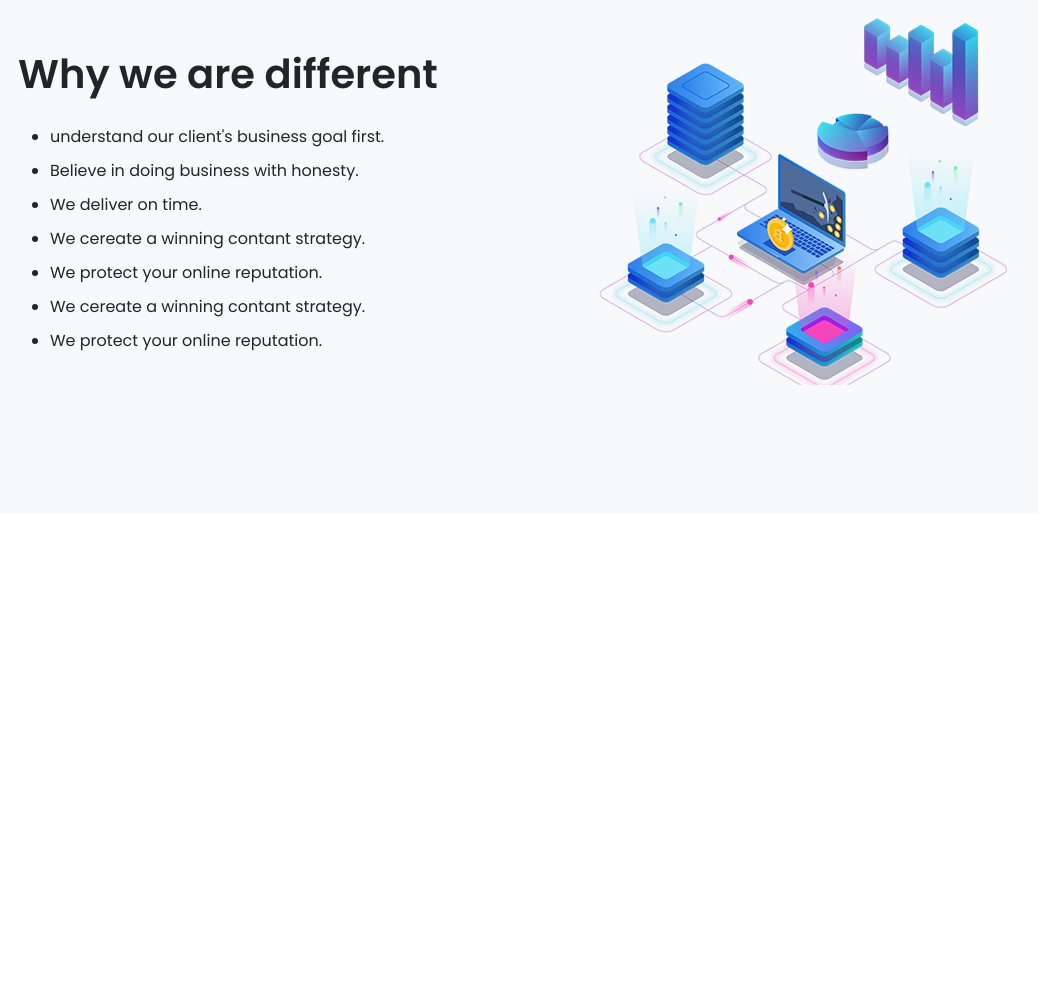
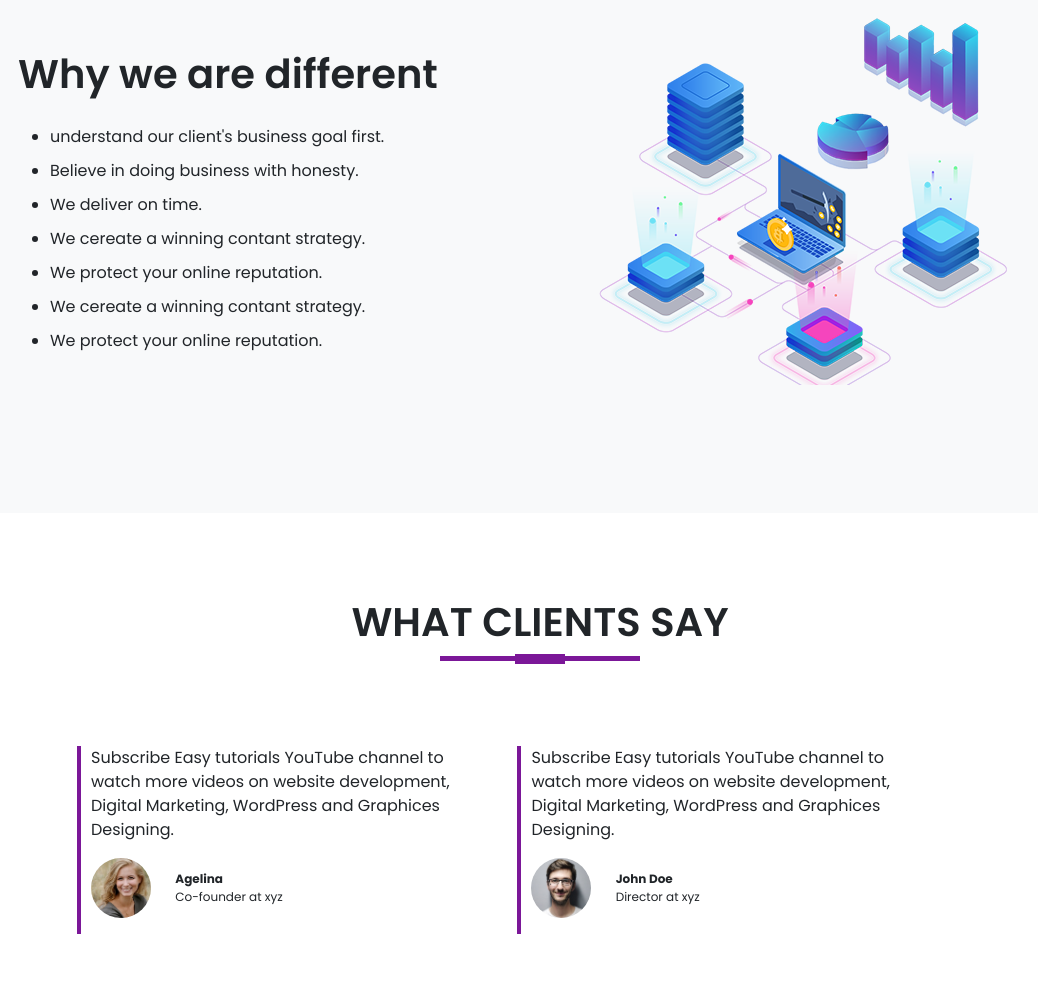
Before and after one commit to Rashed-Rasel/Digital-agency, a plain HTML site: page index.html in a window 1280 px wide. Shown: the part 1777-2764 px from the top of the page, without its empty margins (100-1138 px from the left). Before the commit the page ends 2290 px from the top, so only its background shows below. Drawn offline with Linux system fonts and the light colour scheme.

Commit message:
clients part add

```diff
--- a/css/style.css
+++ b/css/style.css
@@ -191,6 +191,7 @@ body {
 #about .hearder h2 {
   font-weight: 600;
   font-size: 40px;
+  font-family: var(--fontfamily);
 }
 #about .hearder h2::before {
   content: "";
@@ -216,6 +217,7 @@ body {
 #about .about-left p {
   font-size: 40px;
   font-weight: 600;
+  font-family: var(--fontfamily);
   margin-top: 8%;
   margin-bottom: 4%;
 }
@@ -226,3 +228,59 @@ body {
 /* ============================ */
 /* ====ABOUT section end====== */
 /* =========================== */
+
+/* ============================ */
+/* ====Testimonials section start====== */
+/* =========================== */
+#testimonials {
+  margin: 80px 0;
+}
+#testimonials .testimonials_text {
+  border-left: 4px solid #7b1798;
+  margin-top: 50px;
+  margin-bottom: 50px;
+}
+#testimonials .testimonials_text img {
+  height: 60px;
+  width: 60px;
+  border-radius: 50%;
+  margin: 0 10px;
+}
+#testimonials .hearder h2 {
+  font-weight: 600;
+  font-size: 40px;
+  font-family: var(--fontfamily);
+}
+#testimonials .hearder h2::before {
+  content: "";
+  background: #7b1798;
+  height: 5px;
+  width: 200px;
+  margin-left: auto;
+  margin-right: auto;
+  display: block;
+  transform: translateY(63px);
+}
+#testimonials .hearder h2::after {
+  content: "";
+  background: #7b1798;
+  height: 10px;
+  width: 50px;
+  margin-left: auto;
+  margin-right: auto;
+  display: block;
+  margin-bottom: 40px;
+  transform: translateY(8px);
+}
+#testimonials .testimonials_text p {
+  margin: 0 10px;
+  font-family: var(--fontfamily);
+}
+#testimonials .testimonials_text .user_details {
+  display: inline-block;
+  font-size: 12px;
+}
+
+/* ============================ */
+/* ====Testimonials section end====== */
+/* =========================== */
--- a/index.html
+++ b/index.html
@@ -239,6 +239,65 @@
     <!--      About section end  -->
     <!-- =========================== -->
 
+    <!-- ========================== -->
+    <!--      Testimonials section start  -->
+    <!-- =========================== -->
+    <section id="testimonials">
+      <div class="container p-0">
+        <div class="row text-center">
+          <div class="col-md-12">
+            <div class="hearder">
+              <h2>WHAT CLIENTS SAY</h2>
+            </div>
+          </div>
+        </div>
+        <div class="row offset-1">
+          <div class="col-md-5">
+            <div class="testimonials_text">
+              <p class="mb-md-3">
+                Subscribe Easy tutorials YouTube channel to watch more videos on
+                website development, Digital Marketing, WordPress and Graphices
+                Designing.
+              </p>
+              <img
+                class="img-fluid mb-md-3"
+                src="/images/user1.jpg"
+                alt="user1.jpg"
+                title="user1.jpg"
+              />
+              <p class="user_details">
+                <b>Agelina</b> <br />
+                Co-founder at xyz
+              </p>
+            </div>
+          </div>
+          <div class="col-md-5">
+            <div class="testimonials_text">
+              <p class="mb-md-3">
+                Subscribe Easy tutorials YouTube channel to watch more videos on
+                website development, Digital Marketing, WordPress and Graphices
+                Designing.
+              </p>
+              <img
+                class="img-fluid mb-md-3"
+                src="/images/user2.jpg"
+                alt="user2.jpg"
+                title="user2.jpg"
+              />
+              <p class="user_details">
+                <b>John Doe</b> <br />
+                Director at xyz
+              </p>
+            </div>
+          </div>
+        </div>
+      </div>
+    </section>
+
+    <!-- ========================== -->
+    <!--      Testimonials section end  -->
+    <!-- =========================== -->
+
     <script src="/js/bootstrap.min.js"></script>
     <script src="/js/main.js"></script>
     <script src="/js/all.min.js"></script>
```
